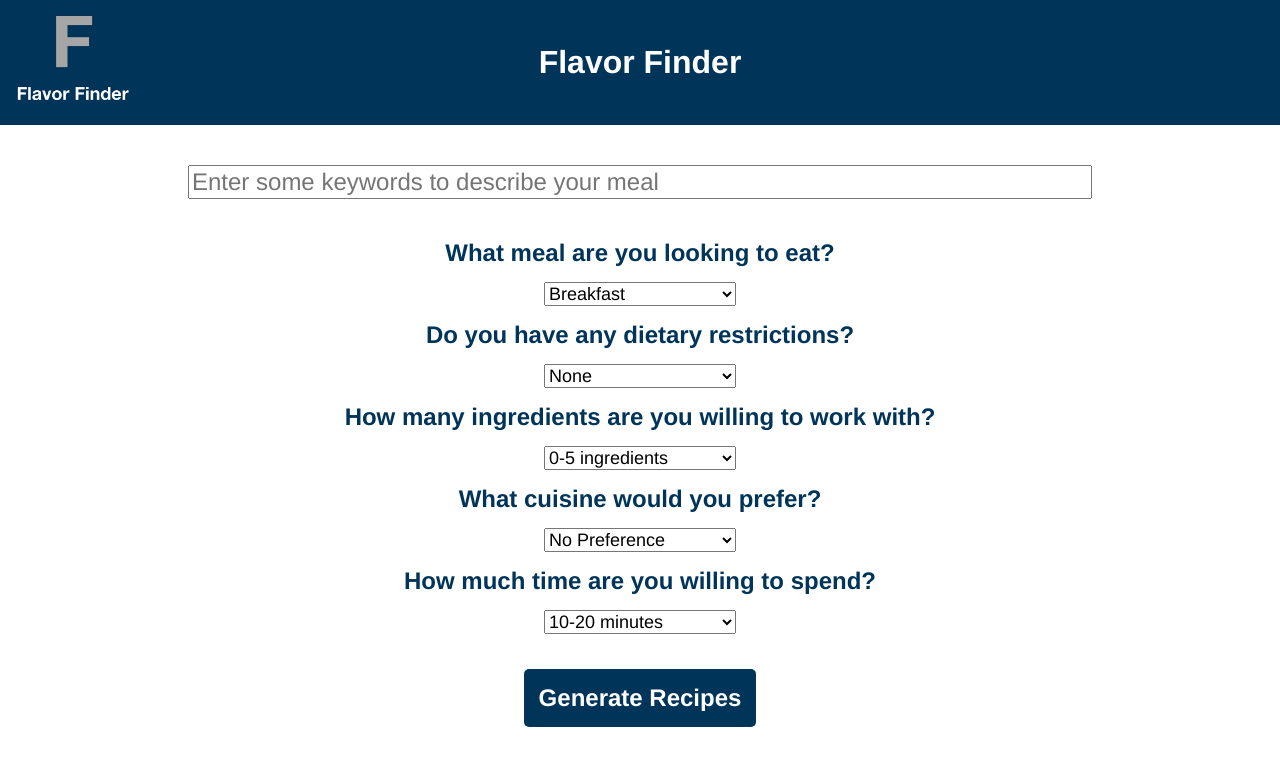
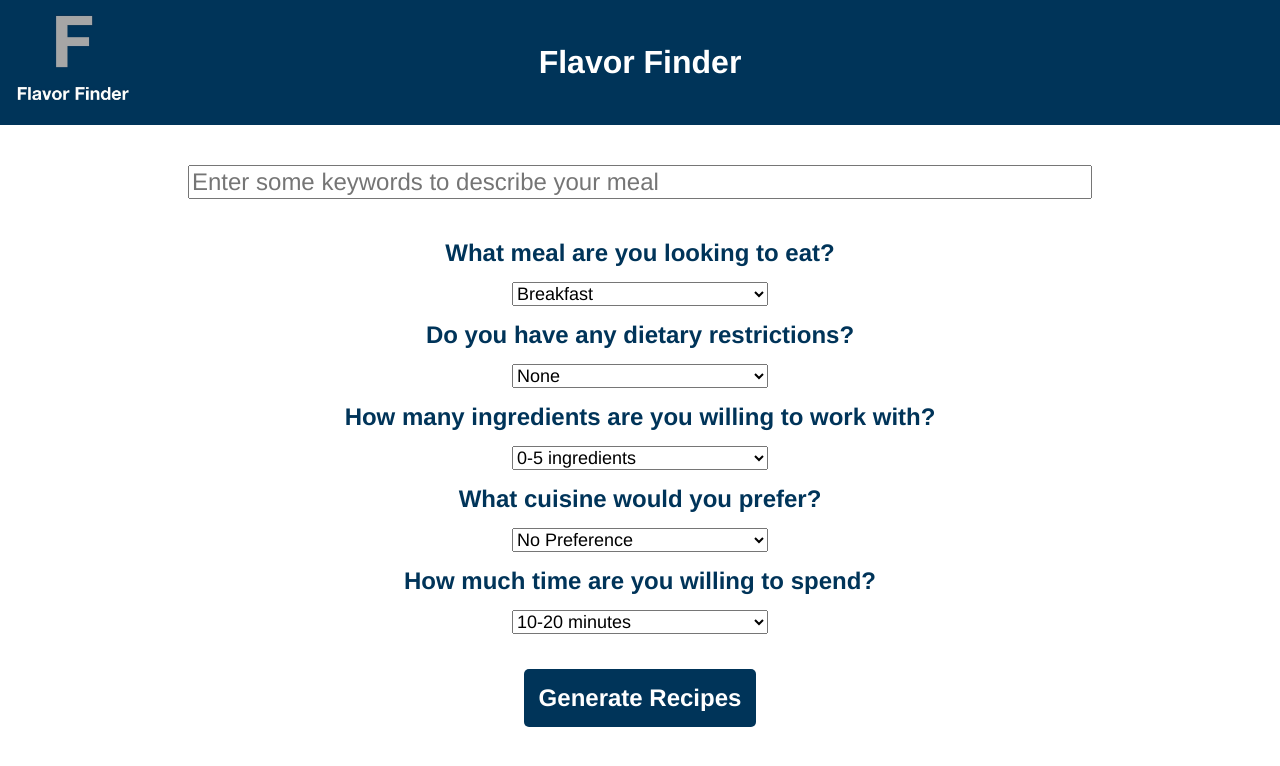
Before and after one commit to kushSharma924/meal-planner-app, a React (Create React App) app: page / in a window 1280 px wide. Shown: the top 766 px of the page. Built offline with nearby package versions, Linux system fonts and the light colour scheme.

Commit message:
api call now works with drop downs

```diff
--- a/src/components/Home.js
+++ b/src/components/Home.js
@@ -3,6 +3,29 @@ import SearchBar from './SearchBar';
 import DropDown from './DropDown';
 
 const Home = () => {
+
+    let url = 'https://api.edamam.com/api/recipes/v2?type=public&app_id=b3790de0&app_key=01c4c2311660639bc36c94acfc136141';
+
+    const getRandomRecipes = async () => {
+        const response = await fetch(url);
+        const body = await response.json();
+        console.log(body);
+    }
+
+    const handleClick = () => {
+        url += '&ingr=' + ingredients; // 10-20
+        if (diet != 'none') {
+            url += '&health=' + diet; // vegetarian
+        }
+        if (cuisine != 'none') {
+            url += '&cuisineType=' + cuisine; // Asian
+        }
+        url += '&mealType=' + mealType; // Dinner
+        url += '&time=' + time; // 10-20
+        url += '&random=true';
+        getRandomRecipes();
+
+    }
 
     const [mealType, setMealType] = React.useState('breakfast');
     const [diet, setDiet] = React.useState('none');
@@ -46,10 +69,9 @@ const Home = () => {
             <DropDown
                 label = "What meal are you looking to eat?"
                 options={[
-                    { label: 'Breakfast', value: 'breakfast' },
-                    { label: 'Lunch', value: 'lunch' },
-                    { label: 'Snack', value: 'snack' },
-                    { label: 'Dinner', value: 'dinner' },
+                    { label: 'Breakfast', value: 'Breakfast' },
+                    { label: 'Lunch', value: 'Lunch' },
+                    { label: 'Dinner', value: 'Dinner' },
                   ]}
                   value={mealType}
                   onChange = {handleMealTypeChanges}
@@ -83,11 +105,9 @@ const Home = () => {
                 label = "What cuisine would you prefer?"
                 options={[
                     { label: 'No Preference', value: 'none' },
-                    { label: 'American', value: 'american' },
-                    { label: 'Asian', value: 'asian' },
-                    { label: 'Indian', value: 'indian' },
-                    { label: 'Middle Eastern', value: 'middle-eastern' },
-                    { label: 'Mexican', value: 'mexican' },
+                    { label: 'American', value: 'American' },
+                    { label: 'Asian', value: 'Asian' },
+                    { label: 'Mexican', value: 'Mexican' },
                   ]}
                   value={cuisine}
                   onChange = {handleCuisineChanges}
@@ -105,7 +125,7 @@ const Home = () => {
                   onChange = {handleTimeChanges}
             />
 
-            <button>Generate Recipes</button>
+            <button onClick = {handleClick}>Generate Recipes</button>
         </div>
     );
 }
--- a/src/index.css
+++ b/src/index.css
@@ -67,7 +67,7 @@ body {
 }
 
 .drop-down select {
-    width: 15%;
+    width: 20%;
     font-family: Helvetica, sans-serif;
     font-size: 18px;
     margin-bottom: 5px;
```
